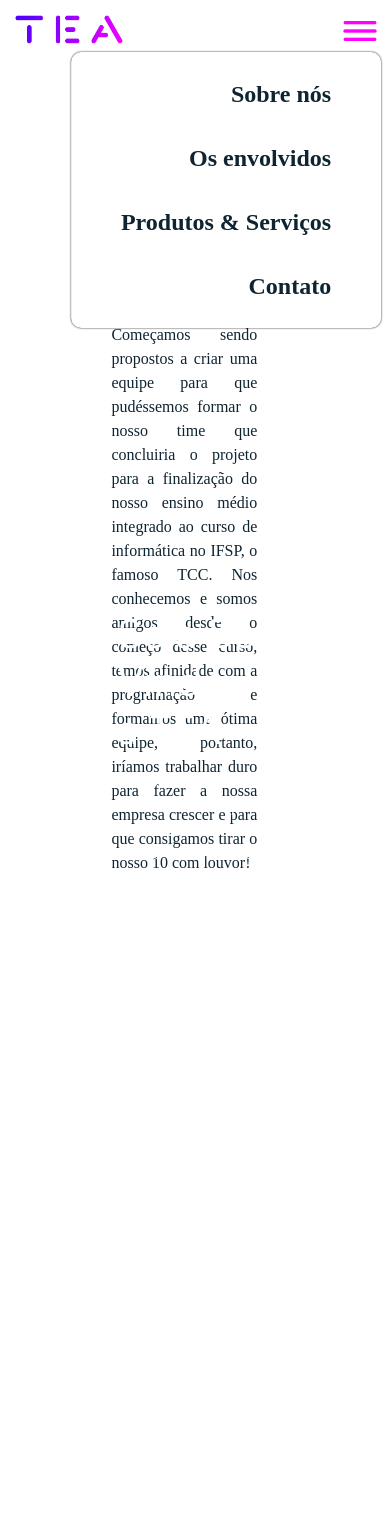
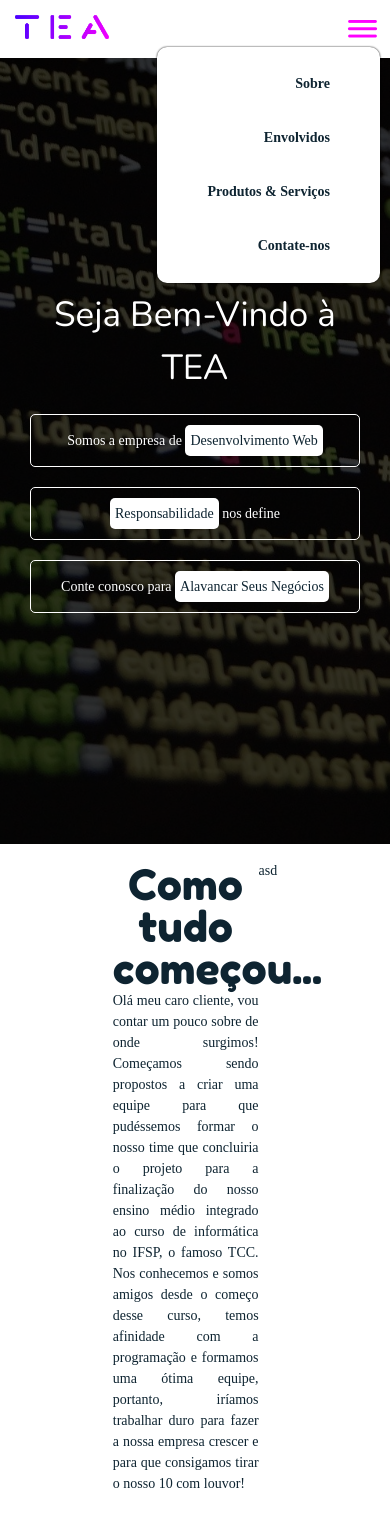
Before and after one commit to AnthonyZitoTegoshi/TEA, a PHP site: page / in a window 390 px wide. Before the commit the page ends 868 px from the top, so only its background shows below. Run offline with PHP 8.4, Linux system fonts and the light colour scheme; some libraries are stand-ins or nearby versions; some web fonts are replaced.

Commit message:
Boas vindas alterado e mais responsividade

```diff
--- a/assets/css/main.css
+++ b/assets/css/main.css
@@ -88,6 +88,24 @@ body {
 
 /* Para os xs */
 @media only screen and (min-width: 1px) {
+    :root {font-size: 14px;}
+
+    .row-between-xs {justify-content: space-between;}
+    .row-evenly-xs {justify-content: space-evenly;}
+    .row-center-xs {justify-content: center;}
+    .row-start-xs {justify-content: flex-start;}
+    .row-end-xs {justify-content: flex-end;}
+    .items-center-xs {align-items: center;}
+    .items-start-xs {align-items: flex-start;}
+    .items-end-xs {align-items: flex-end;}
+    .flex-column-xs {flex-direction: column;}
+    .flex-nowrap-xs {flex-wrap: nowrap;}
+
+    .text-center-xs {text-align: center;}
+    .text-left-xs {text-align: left;}
+    .text-right-xs {text-align: right;}
+    .text-justify-xs {text-align: justify;}
+
     .col-0-xs {width: 0; display: none;}
     .col-1-xs {width: 8.3333%; display: block;}
     .col-2-xs {width: 16.6666%; display: block;}
@@ -196,6 +304,20 @@ body {
 .radius-10 {border-radius: 10px;}
 .radius-15 {border-radius: 15px;}
 .radius-20 {border-radius: 20px;}
+
+[class*="border"] {
+    border: 1px solid #000;
+}
+.border-1 {border: 1px solid #000;}
+.border-2 {border: 2px solid #000;}
+.border-3 {border: 3px solid #000;}
+.border-4 {border: 4px solid #000;}
+
+.border-light {border-color: var(--light);}
+.border-dark {border-color: var(--dark);}
+.border-light-purple {border-color: var(--lightPurple);}
+.border-normal-purple {border-color: var(--normalPurple);}
+.border-dark-purple {border-color: var(--darkPurple);}
 
 [class*="padding"] {
     padding: 10px;
@@ -233,12 +355,12 @@ body {
 .img-xl {height: 2.5rem;}
 .img-xx {height: 3rem;}
 
-.line-xs {line-height: 0.5rem;}
-.line-sm {line-height: 1rem;}
-.line-md {line-height: 1.5rem;}
-.line-lg {line-height: 2rem;}
-.line-xl {line-height: 2.5rem;}
-.line-xx {line-height: 3rem;}
+.line-xs {line-height: 0.5em;}
+.line-sm {line-height: 1em;}
+.line-md {line-height: 1.5em;}
+.line-lg {line-height: 2em;}
+.line-xl {line-height: 2.5em;}
+.line-xx {line-height: 3em;}
 
 .max-width-1 {max-width: 8.3333%;}
 .max-width-2 {max-width: 16.6666%;}
@@ -428,14 +550,5 @@ body {
     width: 100%;
     height: 100%;
     object-fit: cover;
-    filter: brightness(35%);
+    filter: brightness(20%);
 }
-
-.text-slide {
-    position: fixed;
-    left: 25%;
-    top: 70%;
-    color: white;
-    z-index: 2;
-
-}
--- a/assets/js/main.js
+++ b/assets/js/main.js
@@ -26,6 +26,10 @@ function windowResized() {
             lastChild.style.display = "block";
         }
     }
+
+    // Pega o container de boas vindas e seta para ter o resto do tamanho da tela
+    var welcomeContainer = document.getElementById("welcome-container");
+    welcomeContainer.style.height = (window.innerHeight - welcomeContainer.getBoundingClientRect().top) + "px";
 }
 
 // Seta quando chamar a função de resize
--- a/index.html
+++ b/index.html
@@ -27,7 +27,7 @@
         <div class="row-center">
             <div class="col-8-xl col-9-md col-10-sm">
                 <div class="container">
-                    <nav class="row flex-nowrap">
+                    <nav class="row flex-nowrap items-center">
                         <div class="col fit-child">
                             <div class="container">
                                 <div class="row-center items-center">
@@ -37,18 +37,18 @@
                                 </div>
                             </div>
                         </div>
-                        <div class="col text-right">
+                        <div class="col text-right font-size-sm">
                             <div class="container">
                                 <div class="row items-center">
                                     <div class="col navbar navbar-contractible">
-                                        <ul class="display-none"><li class="display-inline-block"><a href="#sobre">Sobre nós</a></li><li class="display-inline-block"><a href="#envolvidos">Os envolvidos</a></li><li class="display-inline-block"><a href="#produtos">Produtos & Serviços</a></li><li class="display-inline-block"><a href="#contato">Contato</a></li></ul>
+                                        <ul class="display-none"><li class="display-inline-block"><a href="#sobre">Sobre</a></li><li class="display-inline-block"><a href="#envolvidos">Envolvidos</a></li><li class="display-inline-block"><a href="#produtos">Produtos & Serviços</a></li><li class="display-inline-block"><a href="#contato">Contate-nos</a></li></ul>
                                         <div class="container display-none">
                                             <div class="row">
                                                 <div class="col">
                                                     <i class="uil uil-bars icon-xl dropdown-menu light-purple">
-                                                        <div class="container dropdown-items-bottom-center font-size-md padding-10 radius-10 lift dark">
+                                                        <div class="container dropdown-items-bottom-left font-size-sm padding-10 radius-10 lift dark">
                                                             <ul class="row flex-column items-end">
-                                                                <li class="col fit-child"><a href="#sobre">Sobre nós</a></li><li class="col fit-child"><a href="#envolvidos">Os envolvidos</a></li><li class="col fit-child"><a href="#produtos">Produtos & Serviços</a></li><li class="col fit-child"><a href="#contato">Contato</a></li>
+                                                                <li class="col fit-child"><a href="#sobre">Sobre</a></li><li class="col fit-child"><a href="#envolvidos">Envolvidos</a></li><li class="col fit-child"><a href="#produtos">Produtos & Serviços</a></li><li class="col fit-child"><a href="#contato">Contate-nos</a></li>
                                                             </ul>
                                                         </div>
                                                     </i>
@@ -66,27 +66,31 @@
     </header>
 
     <!------------------------------SLIDESHOW------------------------------>
-    <section class="container">
+    <section class="container poppins font-size-sm">
         <div class="row-between">
             <div class="col-12-lg">
                 <div class="slideshow-board ">
                     <img src="assets/img/slideImg/1.jpg" class= "slide" id="banner" style="height: 70hv;">
-                    <div class="container">
-                        <div class="row">
-                            <div class="col">
-                                <div class="text-slide padding-20">
-                                    <h2 CLASS="graphik font-size-xl text-left txt-id line-xx" >Seja Bem-Vindo <br> a TEA</h2>
-                                    <p class="text-justify text-left txt-id poppins line-md font-size-sm" style= "padding-top: 15px;" >
-                                        Responsabilidade nos define.<br>
-                                        Conte conosco para alavancar seus negócios.<br>
-                                        Somos a empresa de Desenvolvimento Web
-                                    </p>
+                </div>
+                <div id="welcome-container" class="container padding-20">
+                    <div class="row">
+                        <div class="col-8-xl col-9-md col-10-sm">
+                            <div class="row-center-xs row-start-sm items-center">
+                                <div class="col fit-child light">
+                                    <div class="container">
+                                        <div class="row-center flex-column text-center-xs text-left-sm">
+                                            <h2 class="col nunito font-size-xl line-md padding-10">Seja Bem-Vindo à TEA</h2>
+                                            <div class="col"><div class="border-light padding-10 radius-5 margin-10"><p class="line-md">Somos a empresa de <span class="dark bg-light padding-5 radius-5 display-inline-block">Desenvolvimento Web</span></p></div></div>
+                                            <div class="col"><div class="border-light padding-10 radius-5 margin-10"><p class="line-md"><span class="dark bg-light padding-5 radius-5 display-inline-block">Responsabilidade</span> nos define</p></div></div>
+                                            <div class="col"><div class="border-light padding-10 radius-5 margin-10"><p class="line-md">Conte conosco para <span class="dark bg-light padding-5 radius-5 display-inline-block">Alavancar Seus Negócios</span></p></div></div>
+                                        </div>
+                                    </div>
                                 </div>
                             </div>
                         </div>
                     </div>
-                    <!---Texto presente no slideshow: Bem-Vindo. Somos a TEA-->
                 </div>
+                <!---Texto presente no slideshow: Bem-Vindo. Somos a TEA-->
             </div>
         </div>
     </section>
```
Also changed, not shown: other parts of assets/css/main.css (+91 -1 lines).
